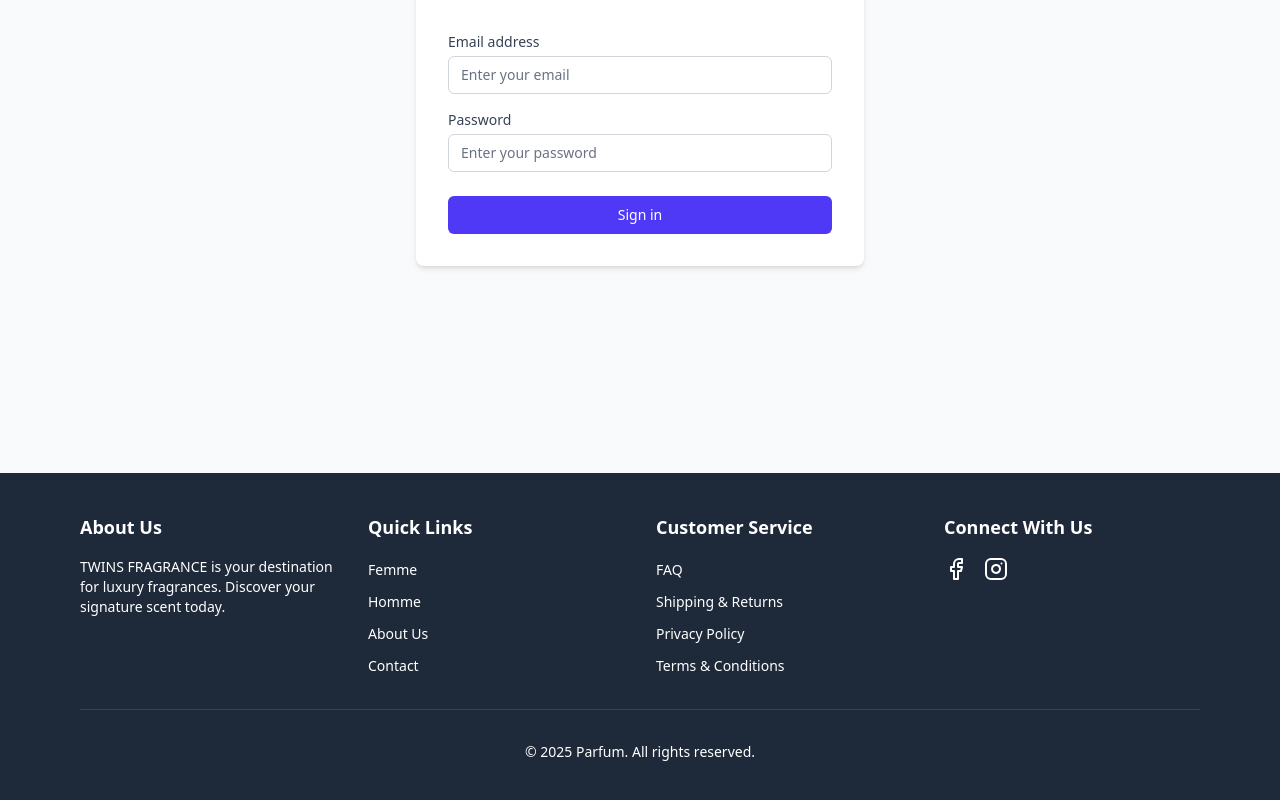
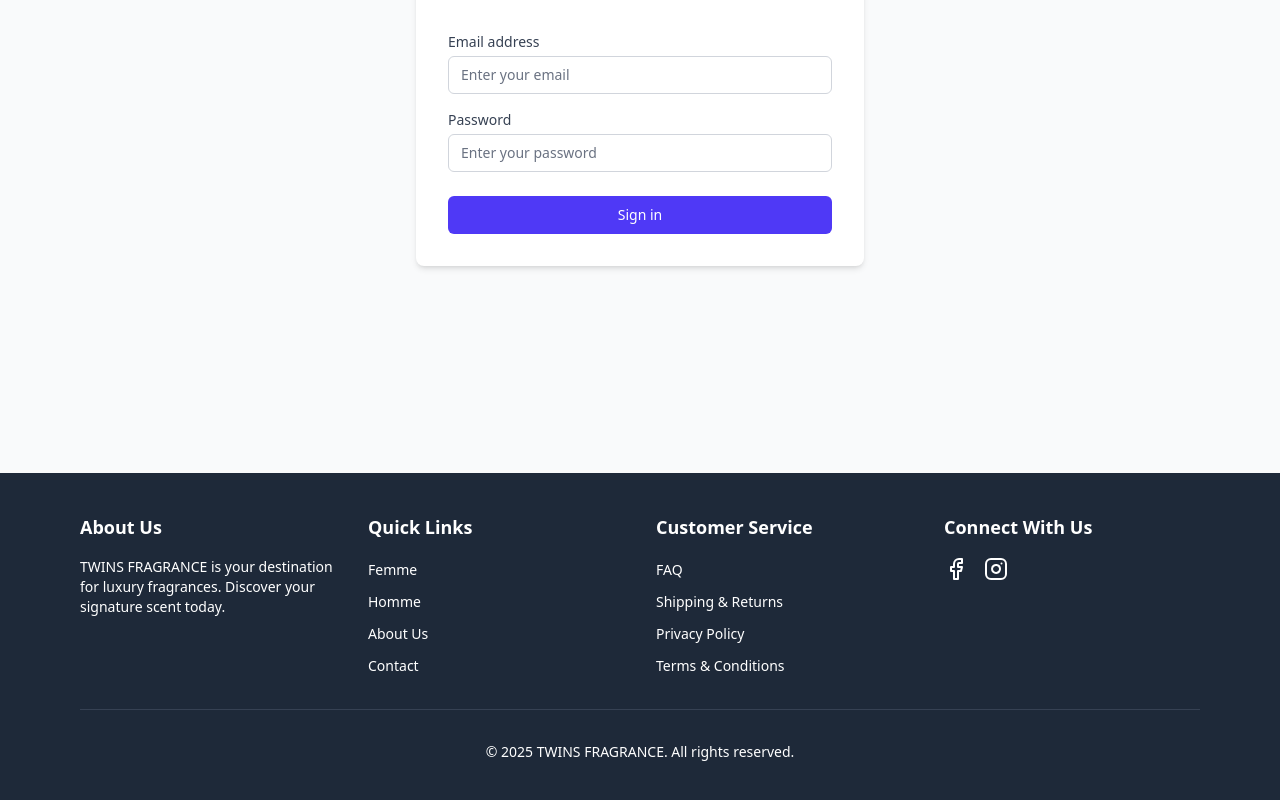
Before and after one commit to walidBerrady/twins-store, a React (Vite) app in the folder frontend/: page /login in a window 1280 px wide. Shown: the part 399-1199 px from the top of the page. Built offline with nearby package versions, Linux system fonts and the light colour scheme; no server answers.

Commit message:
project completed

```diff
--- a/frontend/src/components/Footer.jsx
+++ b/frontend/src/components/Footer.jsx
@@ -78,7 +78,10 @@ const Footer = () => {
           </div>
         </div>
         <div className="mt-8 pt-8 border-t border-gray-700 text-center text-sm">
-          <p>&copy; {new Date().getFullYear()} Parfum. All rights reserved.</p>
+          <p>
+            &copy; {new Date().getFullYear()} TWINS FRAGRANCE. All rights
+            reserved.
+          </p>
         </div>
       </div>
     </footer>
```
